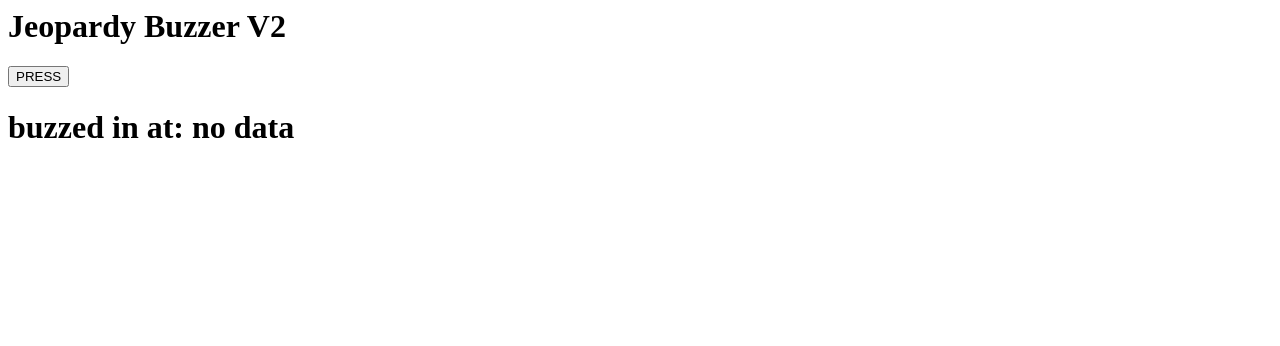
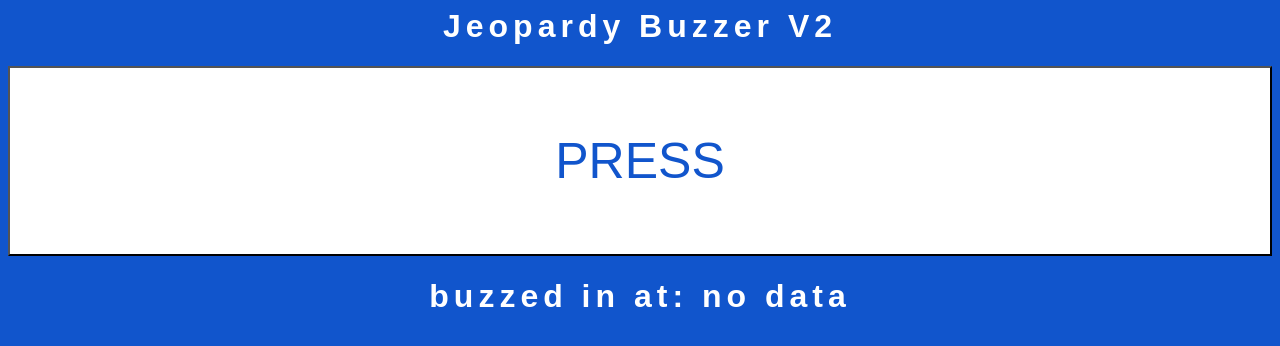
Before and after one commit to BiteableFunds/jbuzzer, a plain HTML site: page index.html in a window 1280 px wide. Drawn offline with Linux system fonts and the light colour scheme; a web font is replaced by a local one.

Commit message:
Update index.html

```diff
--- a/index.html
+++ b/index.html
@@ -2,7 +2,7 @@
 <link rel="preconnect" href="https://fonts.googleapis.com">
 <link rel="preconnect" href="https://fonts.gstatic.com" crossorigin>
 <link href="https://fonts.googleapis.com/css2?family=Gabarito&family=Kdam+Thmor+Pro&display=swap" rel="stylesheet">
-<link href="style.css" rel="stylesheet">
+<link href="bzrstyle.css" rel="stylesheet">
 <!-- Fonts -->
 <script src="bzrscript.js"></script>
 
```
